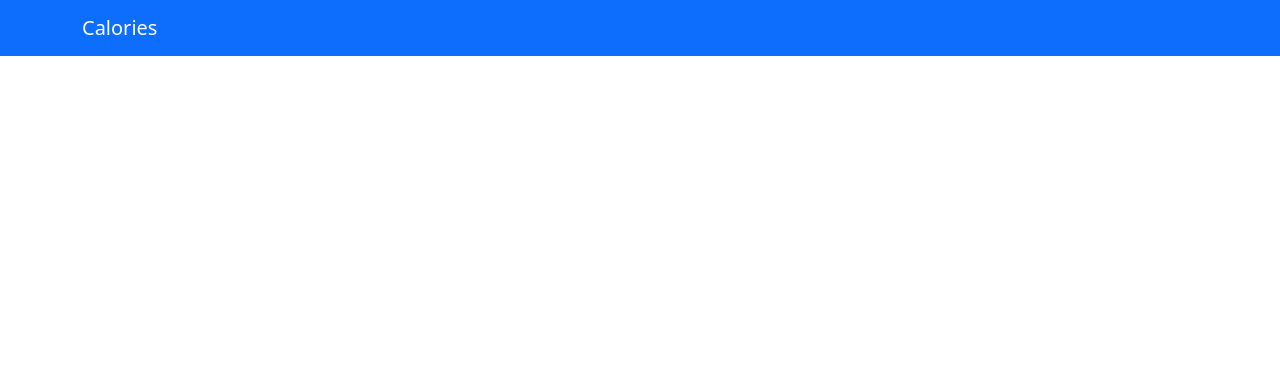
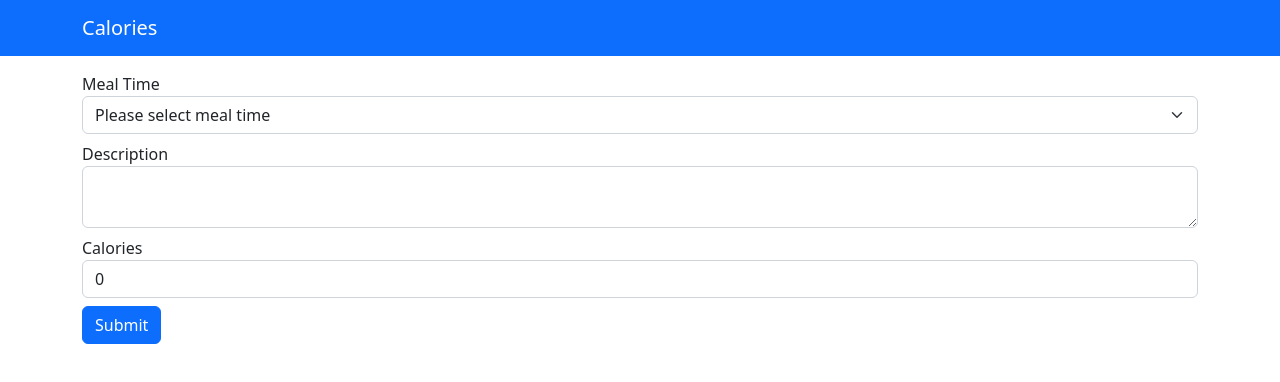
Before and after one commit to AlmazXX/calories, a React (Create React App) app: page /meal/add in a window 1280 px wide. Before the commit this address had no page. Shown: the top 382 px of the page. Built offline with nearby package versions, Linux system fonts and the light colour scheme.

Commit message:
Added route to /meal/add with MealFormWrapper elem

```diff
--- a/src/App.tsx
+++ b/src/App.tsx
@@ -1,5 +1,6 @@
-import { Routes, Route } from "react-router-dom";
+import { Route, Routes } from "react-router-dom";
 import Layout from "./components/Layout/Layout";
+import MealFormWrapper from "./containers/Forms/MealFormWrapper";
 import Home from "./containers/Home/Home";
 
 function App() {
@@ -7,6 +8,7 @@ function App() {
     <Layout>
       <Routes>
         <Route path='/' element={<Home/>}/>
+        <Route path='/meal/add' element={<MealFormWrapper/>}/>
       </Routes>
     </Layout>
   );
```
